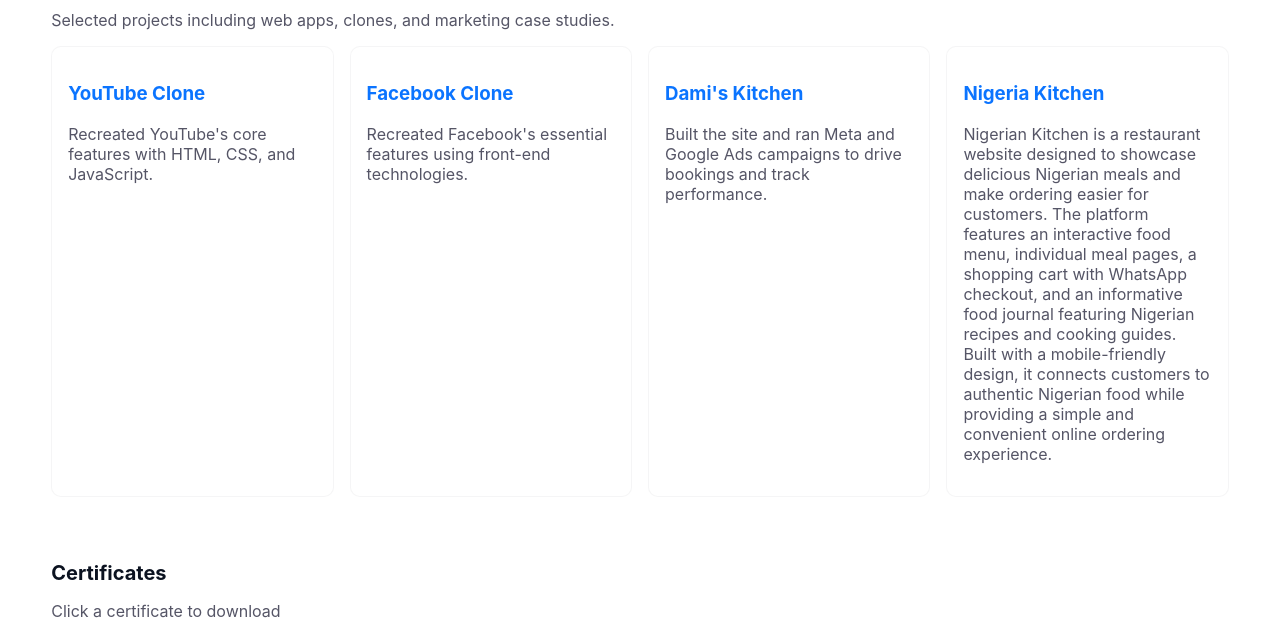
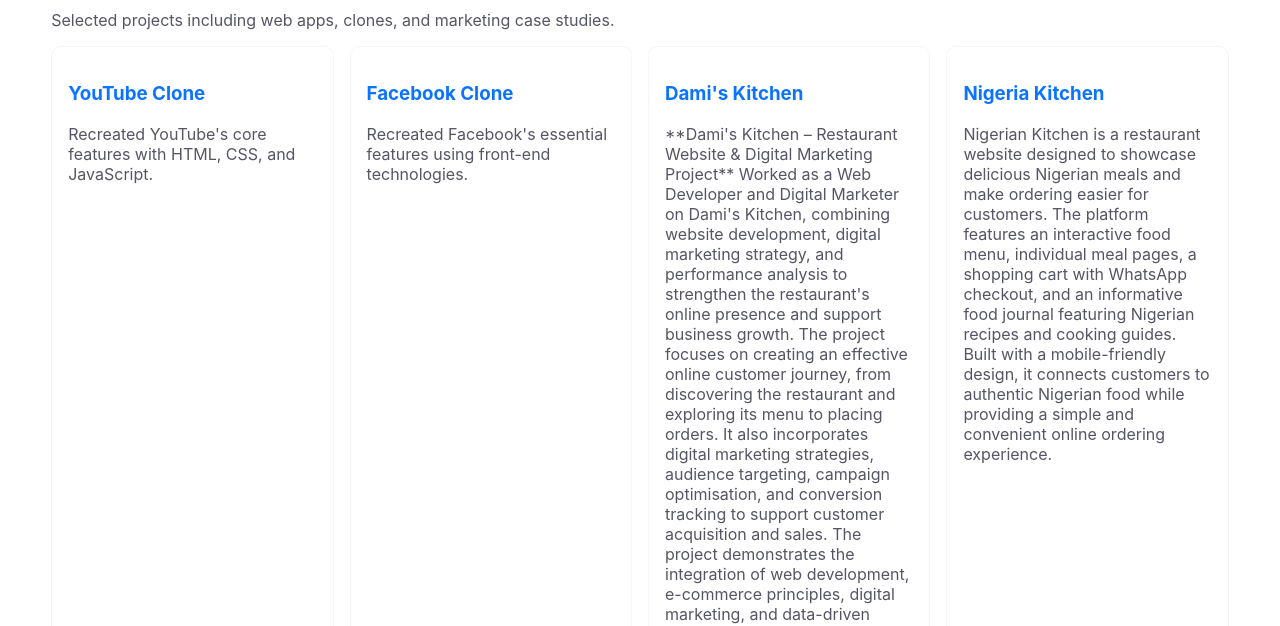
Before and after one commit to adamhalimu/Halimu-Portfolio, a plain HTML site: page index.html in a window 1280 px wide. Shown: the part 1520-2146 px from the top of the page. Drawn offline with Linux system fonts and the light colour scheme.

```diff
--- a/index.html
+++ b/index.html
@@ -277,7 +277,13 @@ footer{padding:1.25rem 0;text-align:center;color:var(--muted);border-top:1px sol
 
         <article class="project">
           <h3><a href="https://adamhalimu.github.io/Dami-s-Kitchen/" target="_blank">Dami's Kitchen</a></h3>
-          <p style="color:var(--muted)">Built the site and ran Meta and Google Ads campaigns to drive bookings and track performance.</p>
+          <p style="color:var(--muted)">**Dami's Kitchen – Restaurant Website & Digital Marketing Project**
+
+Worked as a Web Developer and Digital Marketer on Dami's Kitchen, combining website development, digital marketing strategy, and performance analysis to strengthen the restaurant's online presence and support business growth.
+
+The project focuses on creating an effective online customer journey, from discovering the restaurant and exploring its menu to placing orders. It also incorporates digital marketing strategies, audience targeting, campaign optimisation, and conversion tracking to support customer acquisition and sales.
+
+The project demonstrates the integration of web development, e-commerce principles, digital marketing, and data-driven decision-making to create a stronger digital experience for a restaurant business.</p>
         </article>
             <article class="project">
           <h3><a href="https://nigeria-kitchen-theta.vercel.app/" target="_blank">Nigeria Kitchen</a></h3>
```
